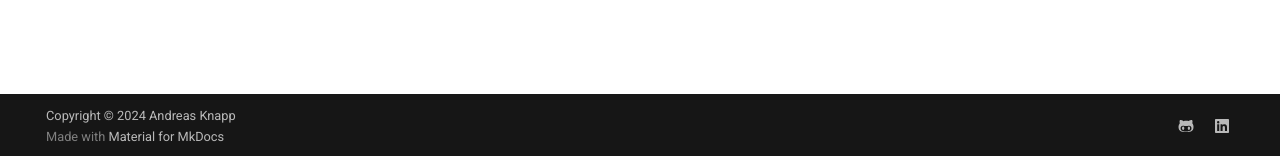
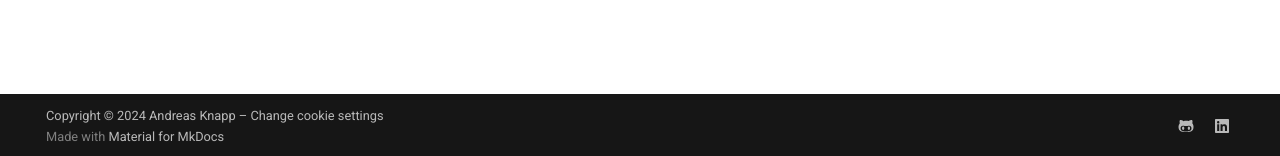
Before and after one commit to Knappek/Knappek.github.io, an MkDocs documentation site: the page built from docs/index.md, in a window 1280 px wide. Shown: the part 741-897 px from the top of the page. Built offline with MkDocs 1.6.1 and Material for MkDocs 9.7.7, drawn with Linux system fonts in a browser that asks for light colours; emoji names are drawn with the system emoji font; comment, search, counter and statistics services are not loaded.

Commit message:
make it possible to edit cookie settings

```diff
--- a/mkdocs.yml
+++ b/mkdocs.yml
@@ -1,6 +1,8 @@
 site_name: Andy's Technical Scratchpad
 site_url: https://knappek.github.io
-copyright: 'Copyright &copy; 2024 Andreas Knapp'
+copyright: >
+  Copyright &copy; 2024 Andreas Knapp –
+  <a href="#__consent">Change cookie settings</a>
 repo_name: 'Knappek/Knappek.github.io'
 repo_url: 'https://github.com/Knappek/Knappek.github.io'
 
```
